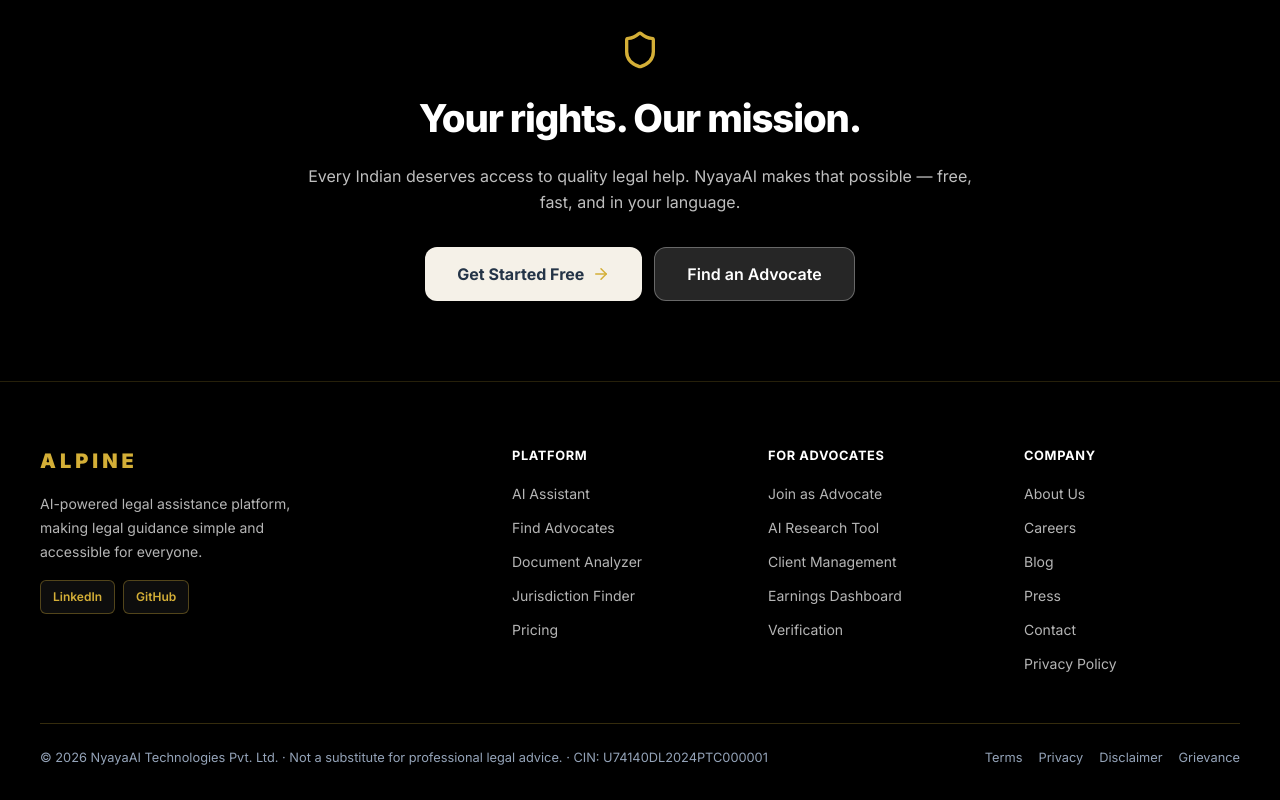
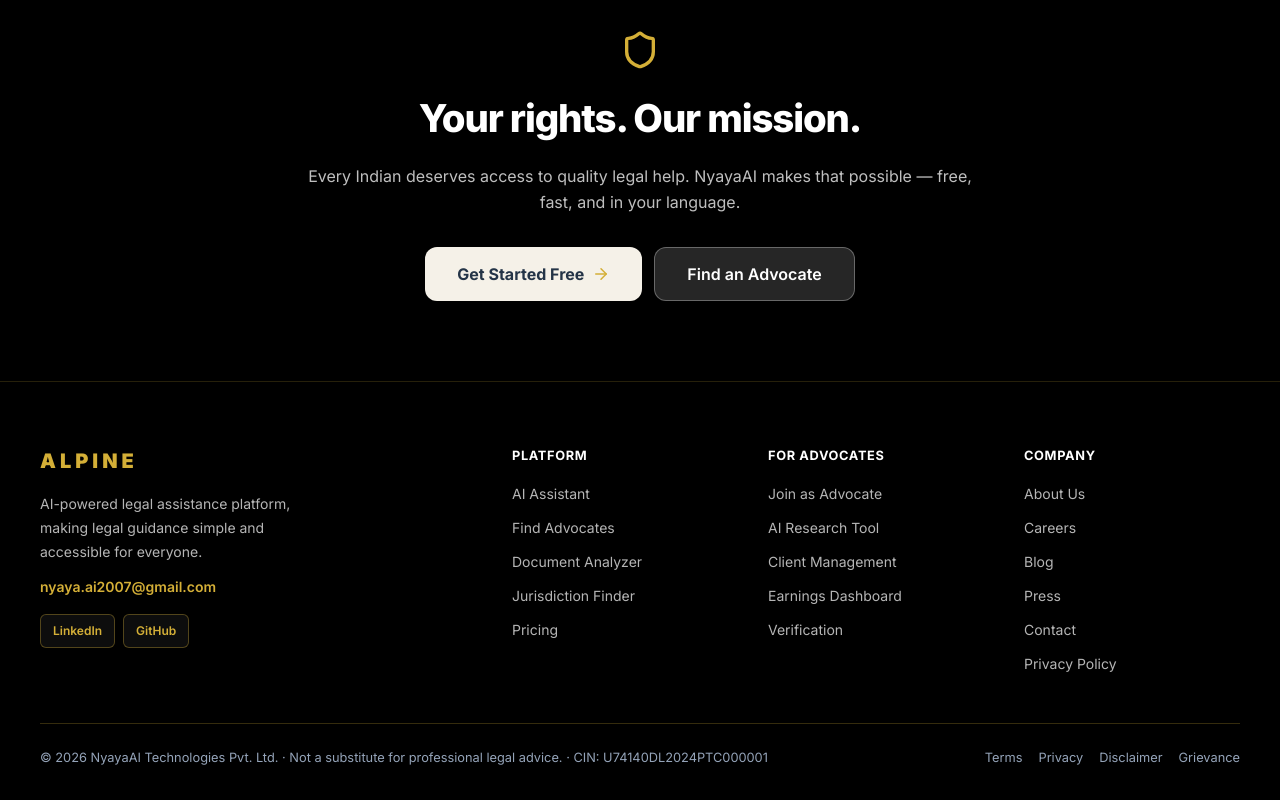
Before and after one commit to tarunpokhariya2007-svg/legal-ai, a React (Vite) app: page / in a window 1280 px wide. Shown: the part 4478-5278 px from the top of the page. Built offline with nearby package versions, Linux system fonts and the light colour scheme; no server answers; the HTML template or start-up script is replaced by a standard one.

Commit message:
Add contact email to landing page

```diff
--- a/src/pages/Landing.tsx
+++ b/src/pages/Landing.tsx
@@ -1043,7 +1043,19 @@
               <p style={{ fontSize: '0.875rem', color: 'var(--text-muted)', lineHeight: 1.7, maxWidth: 280 }}>
                 AI-powered legal assistance platform, making legal guidance simple and accessible for everyone.
               </p>
-
+              <a
+  href="mailto:nyaya.ai2007@gmail.com"
+  style={{
+    display: 'inline-block',
+    marginTop: 12,
+    fontSize: '0.875rem',
+    color: '#D4AF37',
+    textDecoration: 'none',
+    fontWeight: 600,
+  }}
+>
+  nyaya.ai2007@gmail.com
+</a>
               {/* Team social profiles */}
               <div
                 ref={socialRef}
```
